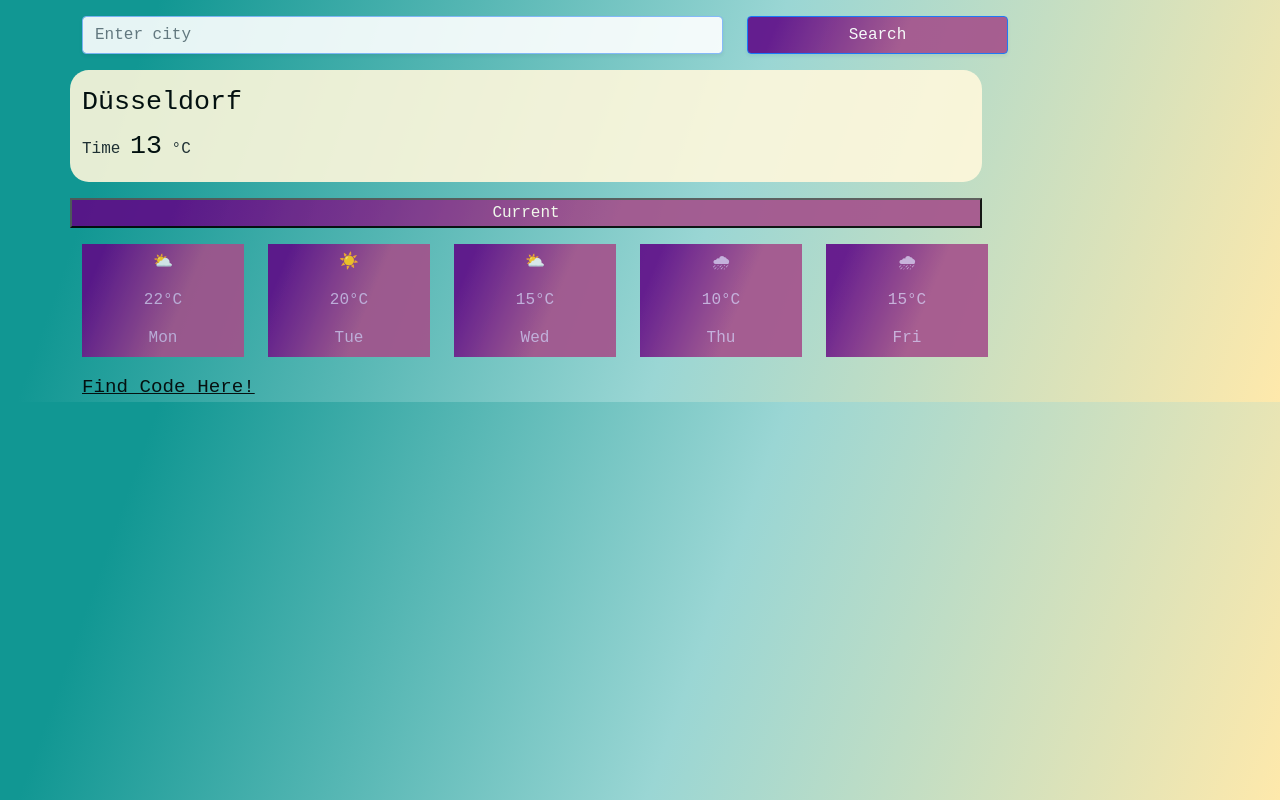
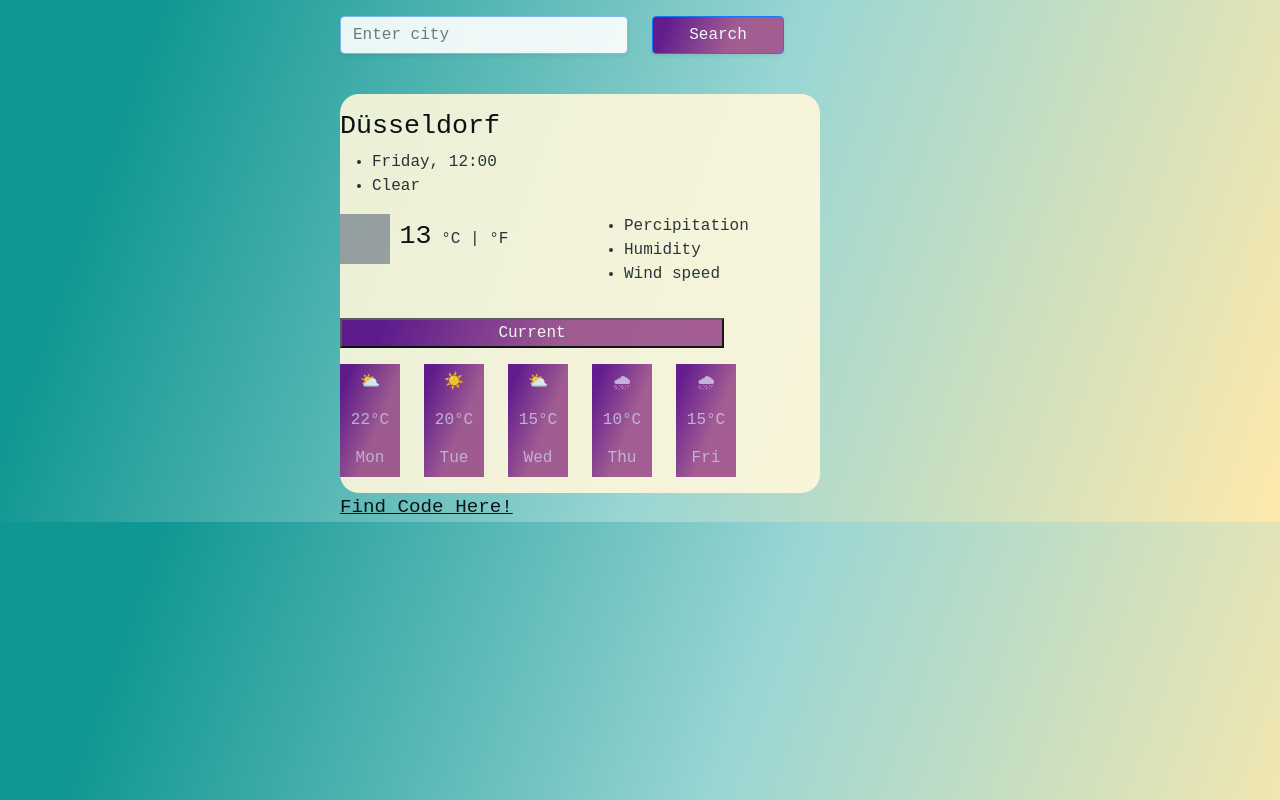
Before and after one commit to Countess-Magpyr/weather-app, a plain HTML site: page index.html in a window 1280 px wide. Drawn offline with nearby package versions, Linux system fonts and the light colour scheme; grey boxes are pictures that could not be loaded.

Commit message:
html update

```diff
--- a/index.html
+++ b/index.html
@@ -14,9 +14,12 @@
 
     <link rel="preconnect" href="https://fonts.googleapis.com" />
     <link rel="preconnect" href="https://fonts.gstatic.com" crossorigin />
-    <link rel="preconnect" href="https://fonts.googleapis.com">
-<link rel="preconnect" href="https://fonts.gstatic.com" crossorigin>
-<link href="https://fonts.googleapis.com/css2?family=Space+Mono&display=swap" rel="stylesheet">
+    <link rel="preconnect" href="https://fonts.googleapis.com" />
+    <link rel="preconnect" href="https://fonts.gstatic.com" crossorigin />
+    <link
+      href="https://fonts.googleapis.com/css2?family=Space+Mono&display=swap"
+      rel="stylesheet"
+    />
 
     <link rel="stylesheet" href="src/styles.css" />
     <script src="https://unpkg.com/axios/dist/axios.min.js"></script>
@@ -24,13 +27,11 @@
   </head>
 
   <body>
-
-
     <div class="container">
       <div class="weather-app">
         <form class="search-form" id="search-form">
           <div class="row">
-                <div class="col-7">
+            <div class="col-6">
               <input
                 type="search"
                 placeholder="Enter city"
@@ -40,6 +41,7 @@
                 class="form-control shadow-sm"
               />
             </div>
+
             <div class="col-3">
               <input
                 type="submit"
@@ -47,22 +49,43 @@
                 class="form-control btn btn-primary shadow-sm"
               />
             </div>
+          </div>
         </form>
+        <br />
 
-          </br>
+        <div class="currentWeatherbox">
+          <h1 id="currentCity">Düsseldorf</h1>
+          <ul>
+            <li><timeElement>Friday, 12:00</timeElement></li>
+            <li><descriptionElement>Clear</descriptionElement></li>
+          </ul>
 
-   <div class="float-left">
-      <h1 id="currentCity">Düsseldorf</h1>
-          <timeElement>Time</timeElement>
- <span class="temperature" id="temperature"> <temperatureElement>13</temperatureElement></span><span class="units">
-°C <descriptionElement></descriptionElement>
-                  </span>
+          <div class="row">
+            <div class="col-6">
+              <img
+                src="https://emojipedia-us.s3.dualstack.us-west-1.amazonaws.com/thumbs/120/facebook/65/sun-with-face_1f31e.png"
+                alt="Clear"
+                width="50"
+                px,
+                height="50"
+                px
+              />
 
-          </p>
-
+              <span class="temperature" id="temperature">
+                <temperatureElement>13</temperatureElement></span
+              ><span class="units"> °C | °F </span>
             </div>
 
-      <button class="currentbtn" id="currentUpdate"> Current </button>
+            <div class="col-5">
+              <ul>
+                <li>Percipitation</li>
+                <li>Humidity</li>
+                <li>Wind speed</li>
+              </ul>
+            </div>
+          </div>
+
+          <button class="currentbtn" id="currentUpdate">Current</button>
 
           <div class="row">
             <div class="col-2">
@@ -73,7 +96,8 @@
             </div>
             <div class="col-2">
               <p class="Days">
-            ☀️<br /> 20°C<br />
+                ☀️<br />
+                20°C<br />
                 Tue
               </p>
             </div>
@@ -98,13 +122,19 @@
                 Fri
               </p>
             </div>
-        <div class="col-2"></div>
           </div>
         </div>
-      </form>
+
+        <footer>
+          <a
+            href="https://github.com/Countess-Magpyr/weather-app"
+            class="links"
+            target="_blank"
+          >
+            Find Code Here!</a
+          >
+        </footer>
       </div>
-    <footer> <a href="https://github.com/Countess-Magpyr/weather-app" class="links" target="_blank">
-  Find Code Here!</a></footer>
+    </div>
   </body>
-
 </html>
--- a/src/styles.css
+++ b/src/styles.css
@@ -80,7 +80,12 @@ h2 {
   color: black;
 }
 
-.float-left {
+.float-right {
+  display: inline;
+  margin-right: 0cm;
+}
+
+.currentWeatherbox {
   background-color: cornsilk;
   margin-top: 1rem;
   border-radius: 5mm;
@@ -93,3 +98,8 @@ h2 {
   color: black;
   font-size: larger;
 }
+
+.weather-app {
+  max-width: 600px;
+  margin: 0 auto;
+}
```
Lines whose indentation alone changed are shown as unchanged.
